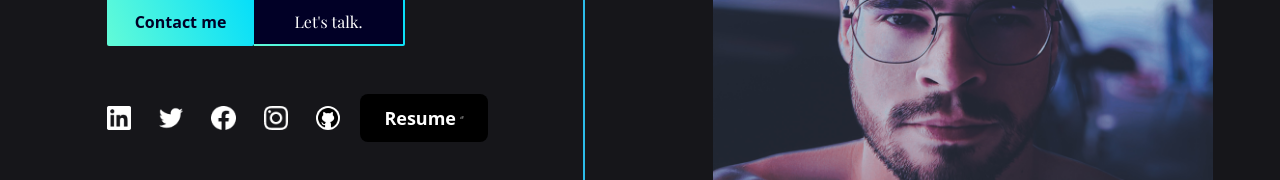
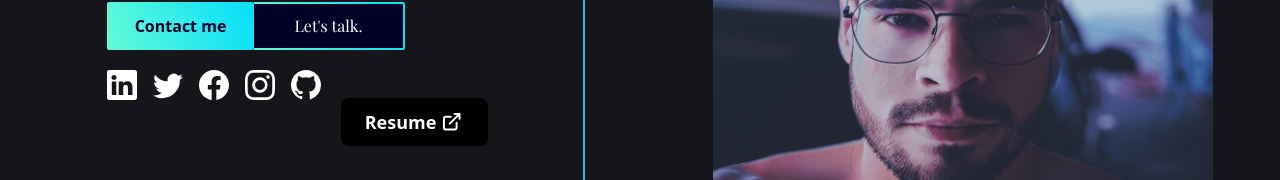
Before and after one commit to andriel300/my-react-portfolio, a React (Vite) app: page / in a window 1280 px wide. Shown: the part 521-701 px from the top of the page. Built offline with nearby package versions, Linux system fonts and the light colour scheme.

Commit message:
add react-icons library and remove local icons png, update hover effect

```diff
--- a/src/components/SocialMediaIcons.jsx
+++ b/src/components/SocialMediaIcons.jsx
@@ -1,54 +1,78 @@
-const SocialMediaIcons = () => {
+import {
+  BsLinkedin,
+  BsTwitter,
+  BsFacebook,
+  BsInstagram,
+  BsGithub,
+} from "react-icons/bs";
+import { motion } from "framer-motion";
+
+const SocialMediaIcons = ({ isLanding }) => {
+  const socialMediaIconColor = isLanding ? "text-black-text" : "text-white";
+  const socialMediaIconDarkColor = isLanding ? "text-white" : "text-black-text";
+
   return (
-    <div className="flex justify-center md:justify-start my-10 gap-7">
-      <a
-        className="hover:opacity-50 transition duration-500"
+    <div
+      className={`flex justify-center md:justify-start gap-4 ${socialMediaIconColor} dark:${socialMediaIconDarkColor}`}
+    >
+      <SocialMediaIconLink
         href="https://www.linkedin.com/andriel-j"
         target="_blank"
         rel="noreferrer"
+        isLanding={isLanding}
       >
-        <img alt="linkedin-link" src="../assets/linkedin.png" />
-      </a>
-      <a
-        className="hover:opacity-50 transition duration-500"
+        <BsLinkedin size={30} />
+      </SocialMediaIconLink>
+      <SocialMediaIconLink
         href="https://www.twitter.com/andriel_j"
         target="_blank"
         rel="noreferrer"
+        isLanding={isLanding}
       >
-        <img alt="twitter-link" src="../assets/twitter.png" />
-      </a>
-      <a
-        className="hover:opacity-50 transition duration-500"
+        <BsTwitter size={30} />
+      </SocialMediaIconLink>
+      <SocialMediaIconLink
         href="https://www.facebook.com/andriel300"
         target="_blank"
         rel="noreferrer"
+        isLanding={isLanding}
       >
-        <img alt="facebook-link" src="../assets/facebook.png" />
-      </a>
-      <a
-        className="hover:opacity-50 transition duration-500"
+        <BsFacebook size={30} />
+      </SocialMediaIconLink>
+      <SocialMediaIconLink
         href="https://www.instagram.com/andriel.j30"
         target="_blank"
         rel="noreferrer"
+        isLanding={isLanding}
       >
-        <img alt="instagram-link" src="../assets/instagram.png" />
-      </a>
-      <a
-        className="hover:opacity-50 transition duration-500"
+        <BsInstagram size={30} />
+      </SocialMediaIconLink>
+      <SocialMediaIconLink
         href="https://www.github.com/andriel300"
         target="_blank"
         rel="noreferrer"
+        isLanding={isLanding}
       >
-        <img
-          className="bg-white rounded-full"
-          width="30px"
-          height="30px"
-          alt="github-link"
-          src="../assets/github.png"
-        />
-      </a>
+        <BsGithub size={30} />
+      </SocialMediaIconLink>
     </div>
   );
 };
 
+const SocialMediaIconLink = ({ href, children, isLanding }) => {
+  const socialMediaIconColor = isLanding ? "text-black-text" : "text-white";
+  const socialMediaIconDarkColor = isLanding ? "text-white" : "text-black-text";
+  return (
+    <motion.a
+      href={href}
+      className={`hover:opacity-80 transition duration-500 ${socialMediaIconColor} dark:${socialMediaIconDarkColor}`}
+      target="_blank"
+      rel="noopener noreferrer"
+      whileHover={{ scale: 1.2 }}
+    >
+      {children}
+    </motion.a>
+  );
+};
+
 export default SocialMediaIcons;
```
